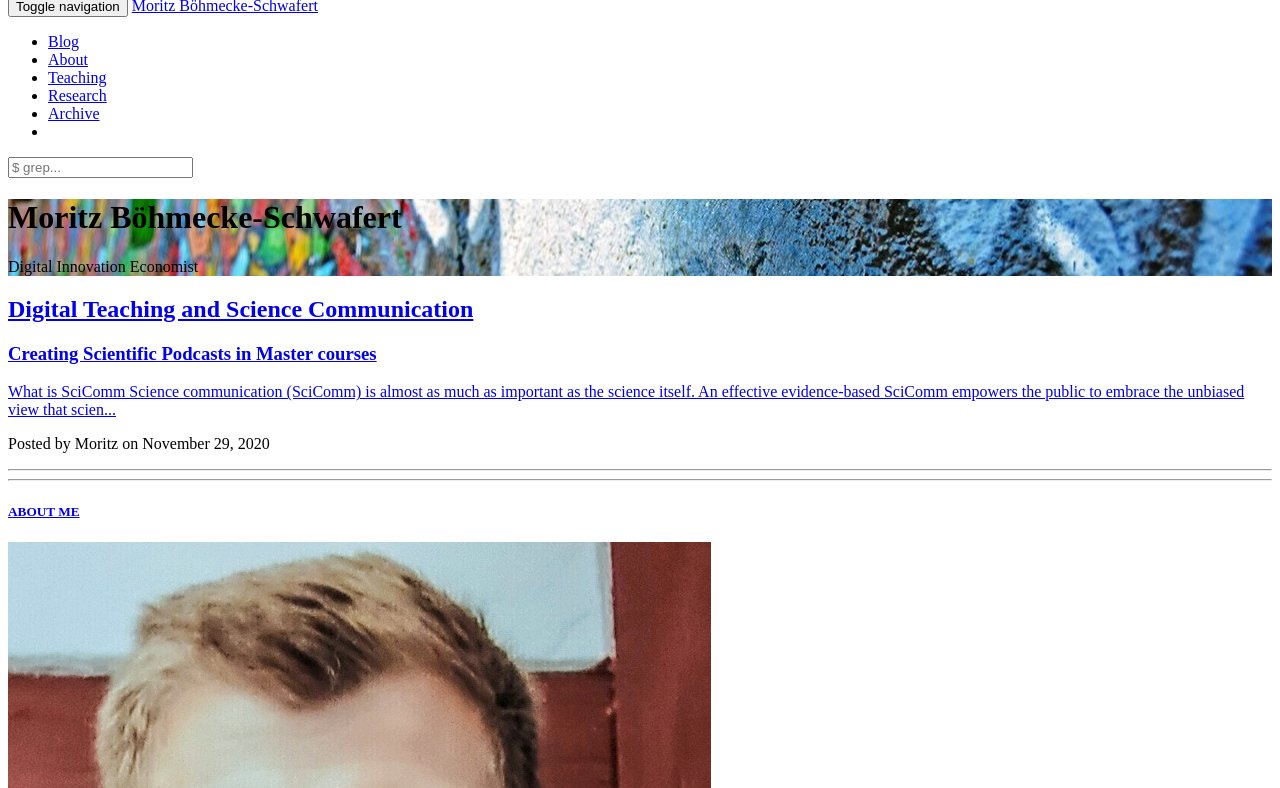
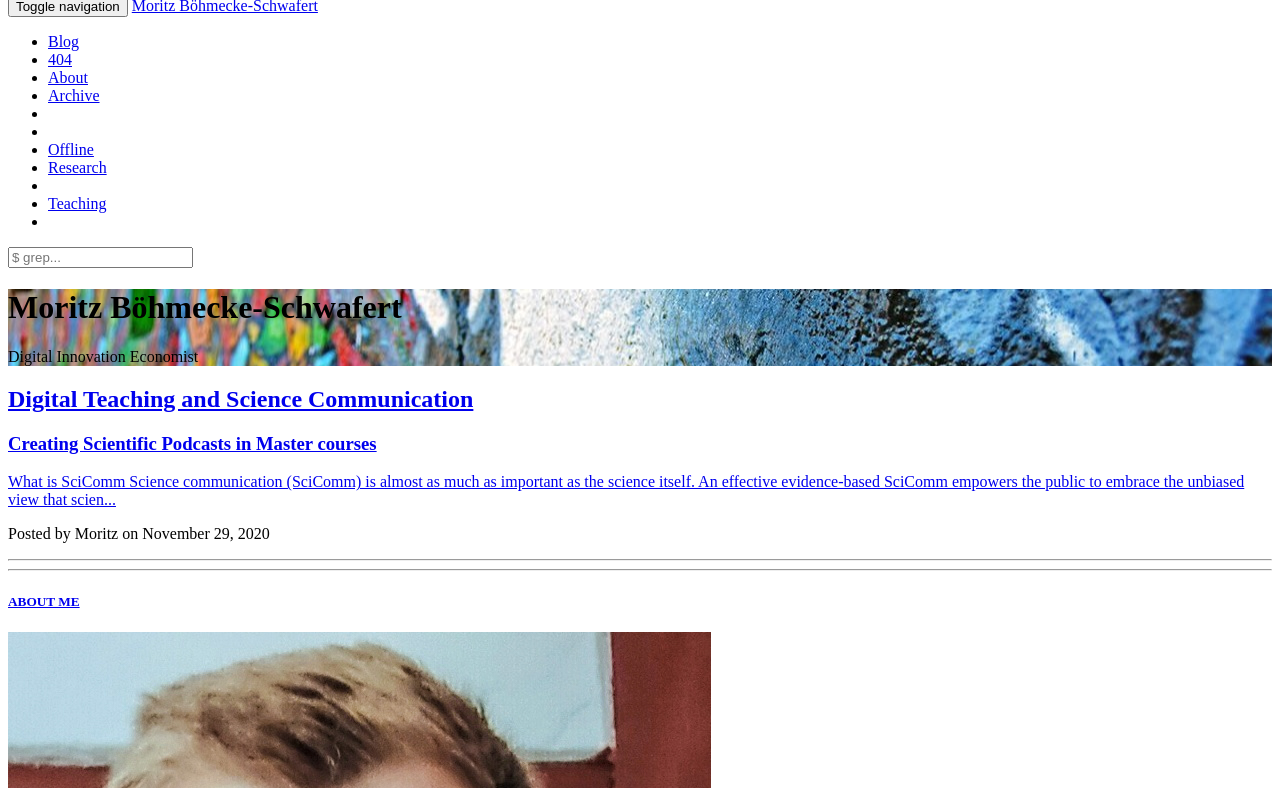
Before and after one commit to MoritzBS/MoritzBS.github.io, a Jekyll site: the page built from index.html, in a window 1280 px wide and 900 px high, cut to the strip 112-900 px from the top of the window. Built offline with Jekyll 4.4.1, drawn with Linux system fonts in a browser that asks for light colours; the list of posts is cut into pages by our own code; comment, search, counter and statistics services are not loaded; some of the changed lines change nothing that is shown.

Commit message:
Update nav.html

```diff
--- a/_includes/nav.html
+++ b/_includes/nav.html
@@ -25,10 +25,10 @@
 
                         </li>
 
-                        <li><a href="/about_en.html">About</a></li>
-                         <li><a href="_teaching.html">Teaching</a></li>
-                        <li><a href="research.html">Research</a></li>
-                        <li><a href="archive.html">Archive</a></li>
+                        {% assign sorted_pages = site.pages | sort:"name" %}
+                        {% for node in sorted_pages %}
+                          <li><a href="{{node.url}}">{{node.title}}</a></li>
+                        {% endfor %}
 
                         <li class="search-icon">
                             <a href="javascript:void(0)">
```
